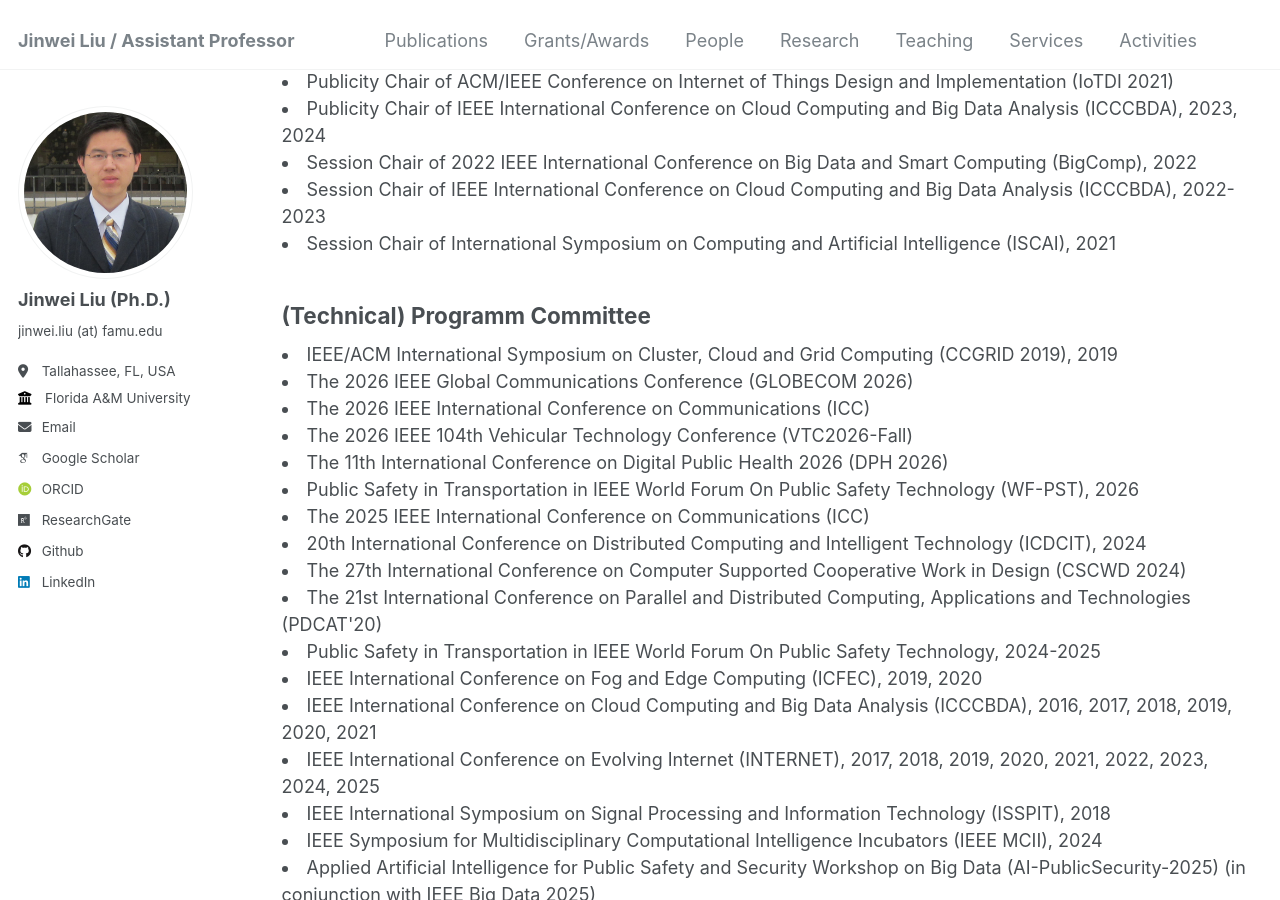
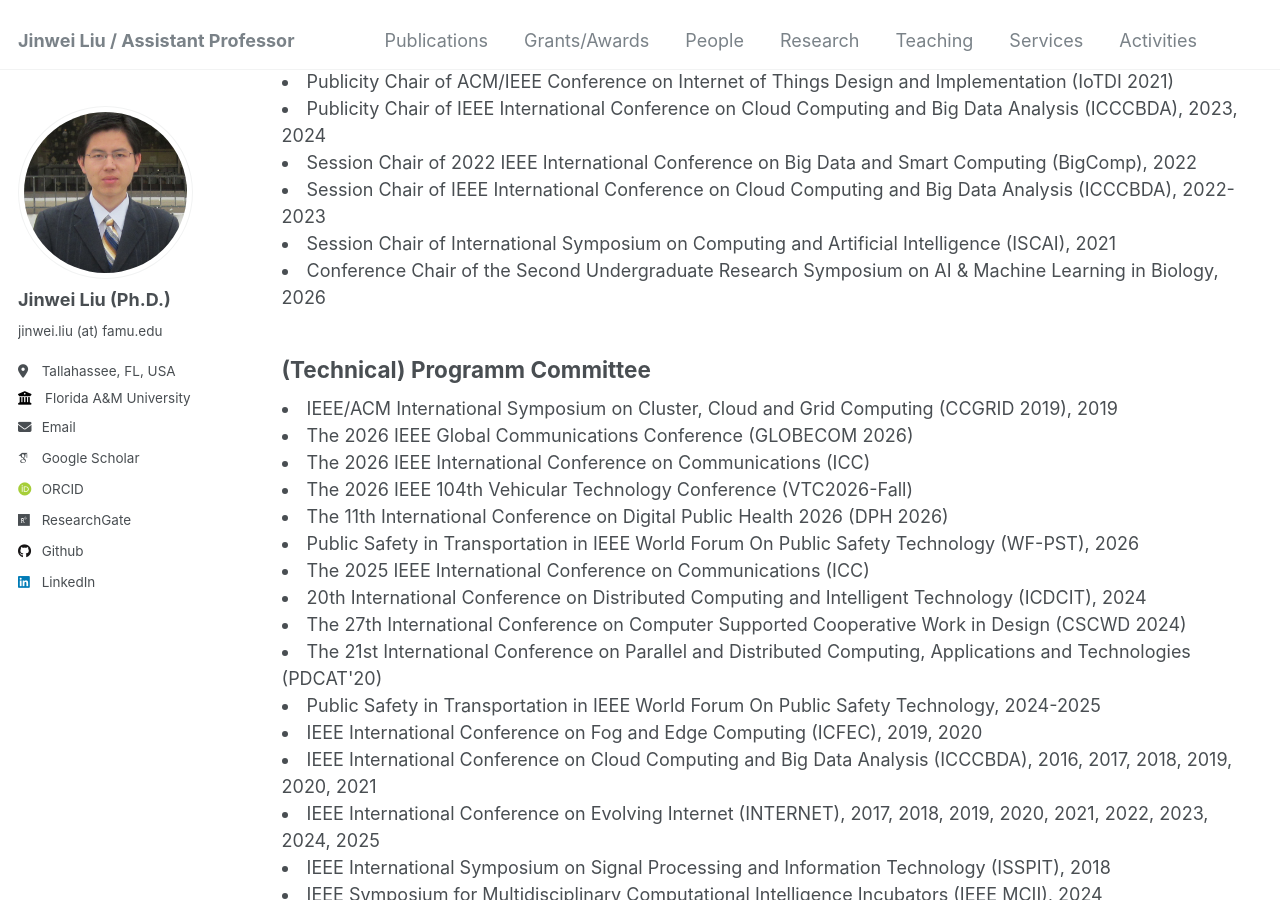
Before and after one commit to jinweiliucu/jinweiliucu.github.io, a Jekyll site: the page built from _pages/services.html, in a window 1280 px wide and 900 px high, scrolled down 554 px. Built offline with Jekyll 4.4.1, drawn with Linux system fonts in a browser that asks for light colours; some web fonts are replaced.

Commit message:
Update services.html

```diff
--- a/_pages/services.html
+++ b/_pages/services.html
@@ -60,6 +60,10 @@ author_profile: true
 
 	<li>
 	Session Chair of International Symposium on Computing and Artificial Intelligence (ISCAI), 2021
+	</li>
+
+	<li>
+	Conference Chair of the Second Undergraduate Research Symposium on AI & Machine Learning in Biology, 2026
 	</li>
 
 <h2 class="text-left"> (Technical) Programm Committee</h2>
```
